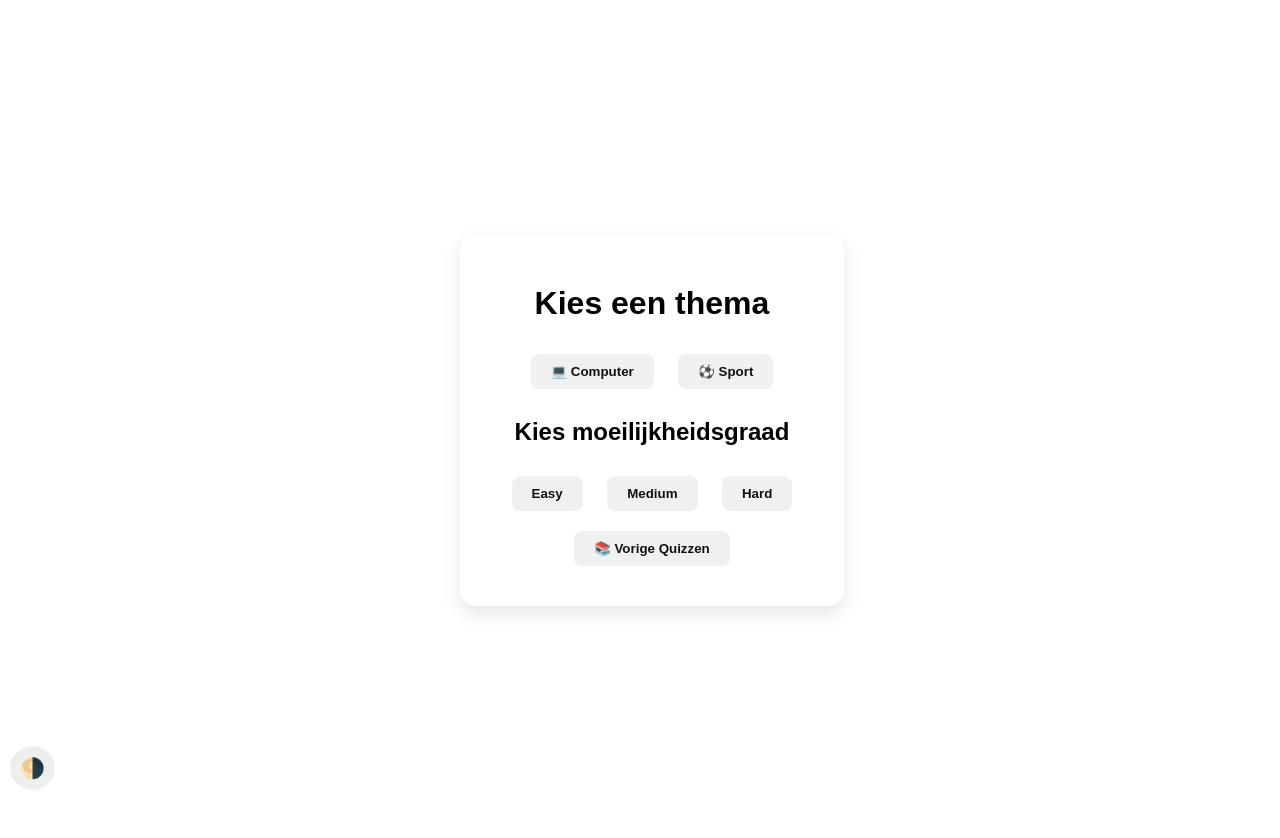
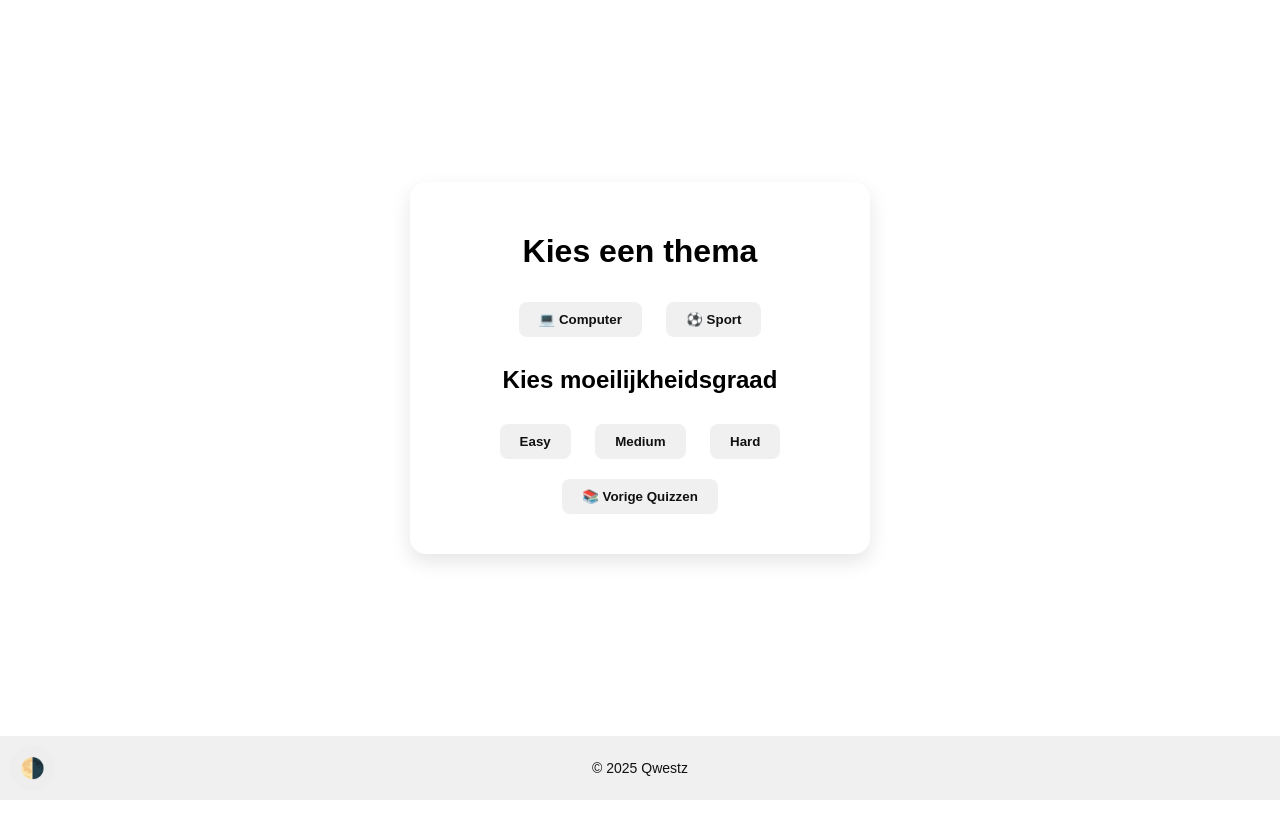
Before and after one commit to Brend-VanDenEynde/Project-Web-Advanced, a website built with Vite: page Qwestz/index.html in a window 1280 px wide. Both pictures are taken after a click on the button "💻 Computer". After the commit the page ends 800 px from the top, so only its background shows below. Built offline with nearby package versions, Linux system fonts and the light colour scheme.

Commit message:
Footer
- Footer toegevoegd

```diff
--- a/Qwestz/index.html
+++ b/Qwestz/index.html
@@ -10,6 +10,10 @@
 
 <body>
   <div id="app"></div>
+  <footer class="footer">
+    <p>&copy; <span id="year"></span> Qwestz</p>
+  </footer>
+
   <script type="module" src="/src/main.js"></script>
 </body>
 
--- a/Qwestz/src/main.js
+++ b/Qwestz/src/main.js
@@ -1,7 +1,7 @@
 import Router from './router.js';
 import './style.css';
 
-// Define de routes
+// ROUTES
 const routes = {
   '/': renderHome,
   '/404': renderNotFound,
@@ -9,9 +9,7 @@ const routes = {
 
 const router = new Router(routes);
 
-// === UI COMPONENTS ===
-
-// Dark mode toggle
+// DARK MODE
 function setupDarkModeToggle() {
   const toggleBtn = document.getElementById('dark-mode-toggle');
   const isDark = localStorage.getItem('theme') === 'dark';
@@ -33,7 +31,10 @@ function setupDarkModeToggle() {
   });
 }
 
-// === ROUTES ===
+
+
+// renderpagina's functies
+
 function renderHome(container) {
   container.innerHTML = `
     <div class="card">
@@ -43,7 +44,7 @@ function renderHome(container) {
         <button class="theme-btn app-btn" data-theme="sport">⚽ Sport</button>
       </div>
 
-      <div id="difficulty-section" class="hidden">
+      <div id="difficulty-section">
         <h2>Kies moeilijkheidsgraad</h2>
         <button class="diff-btn app-btn">Easy</button>
         <button class="diff-btn app-btn">Medium</button>
@@ -64,12 +65,20 @@ function renderHome(container) {
   });
 }
 
+function renderNotFound(container) {
+  container.innerHTML = `
+    <div class="card">
+      <h1>404 - Pagina niet gevonden</h1>
+      <a href="#/">Terug naar home</a>
+    </div>
+  `;
 
-function renderNotFound(container) {
-  container.innerHTML = `<h1>404 - Pagina niet gevonden</h1>`;
+  setupDarkModeToggle();
 }
 
-// === HELPER FUNCTIONS ===
+
+
+// Zaken voor de knoppen (Komende quizzen, thema's, moeilijkheidsgraad aan gelinkt)
 
 function setupThemeButtons() {
   const buttons = document.querySelectorAll('.theme-btn');
@@ -77,7 +86,12 @@ function setupThemeButtons() {
 
   buttons.forEach((btn) => {
     btn.addEventListener('click', () => {
-      difficultySection.classList.remove('hidden');
+      difficultySection.classList.add('visible');
     });
   });
 }
+
+// initialiseer de router
+window.addEventListener('popstate', () => router.resolve());
+// footer jaartal
+document.getElementById('year').textContent = new Date().getFullYear();
--- a/Qwestz/src/router.js
+++ b/Qwestz/src/router.js
@@ -11,10 +11,15 @@ class Router {
     }
 
     handleRouteChange() {
+
         const path = window.location.hash.slice(1) || '/';
         const route = this.routes[path] || this.routes['/404'];
         this.rootElement.innerHTML = '';
         route(this.rootElement);
+
+        console.log('Path:', path);
+        console.log('Route bestaat?', !!this.routes[path]);
+
     }
 }
 
--- a/Qwestz/src/style.css
+++ b/Qwestz/src/style.css
@@ -1,12 +1,22 @@
 body {
     font-family: sans-serif;
     margin: 0;
-    padding: 20px;
+    padding: 0;
     transition: background 0.3s, color 0.3s;
+    display: flex;
+    flex-direction: column;
+    justify-content: flex-start;
+    align-items: center;
+    min-height: 100vh;
+}
+
+#app {
     display: flex;
     justify-content: center;
     align-items: center;
-    height: 100vh;
+    flex-grow: 1;
+    width: 100%;
+    text-align: center;
 }
 
 .dark {
@@ -14,7 +24,7 @@ body {
     color: #eee;
 }
 
-/* Algemene knopstijl */
+/* Algemene stijl */
 .app-btn {
     margin: 10px;
     padding: 12px 24px;
@@ -27,7 +37,6 @@ body {
     transition: background 0.3s, color 0.3s;
 }
 
-/* Donkere modus stijl voor knoppen */
 body.dark .app-btn {
     background: #333;
     color: #f0f0f0;
@@ -41,11 +50,12 @@ body.dark .app-btn {
     cursor: pointer;
 }
 
-/* Dark mode toggle knop */
+/* Dark mode  knop */
 #dark-mode-toggle {
     position: fixed;
     bottom: 10px;
     left: 10px;
+    z-index: 20;
     padding: 10px;
     background: #eee;
     color: #111;
@@ -60,11 +70,7 @@ body.dark .app-btn {
     color: #fff;
 }
 
-.hidden {
-    display: none;
-}
-
-/* Centrale kaart (card) */
+/* card */
 .card {
     background: white;
     padding: 30px;
@@ -72,7 +78,6 @@ body.dark .app-btn {
     box-shadow: 0 8px 20px rgba(0, 0, 0, 0.1);
     max-width: 400px;
     width: 90%;
-    text-align: center;
     transition: background 0.3s, color 0.3s;
 }
 
@@ -80,3 +85,41 @@ body.dark .card {
     background: #1e1e1e;
     color: white;
 }
+
+/* footer */
+.footer {
+    background-color: #f0f0f0;
+    color: #111;
+    text-align: center;
+    padding: 10px 0;
+    font-size: 14px;
+    width: 100%;
+    z-index: 10;
+    transition: background-color 0.3s, color 0.3s;
+}
+
+/* Dark mode footer */
+body.dark .footer {
+    background-color: #222;
+    color: #f0f0f0;
+}
+
+html,
+body {
+    height: 100%;
+    overflow-x: hidden;
+    margin-bottom: 0;
+}
+
+/* Animatie voor difficulty-section (Met een AI-Bot gedaan) */
+#difficulty-section {
+    max-height: 0;
+    overflow: hidden;
+    opacity: 0;
+    transition: max-height 0.5s ease, opacity 0.5s ease;
+}
+
+#difficulty-section.visible {
+    max-height: 200px;
+    opacity: 1;
+}
```
